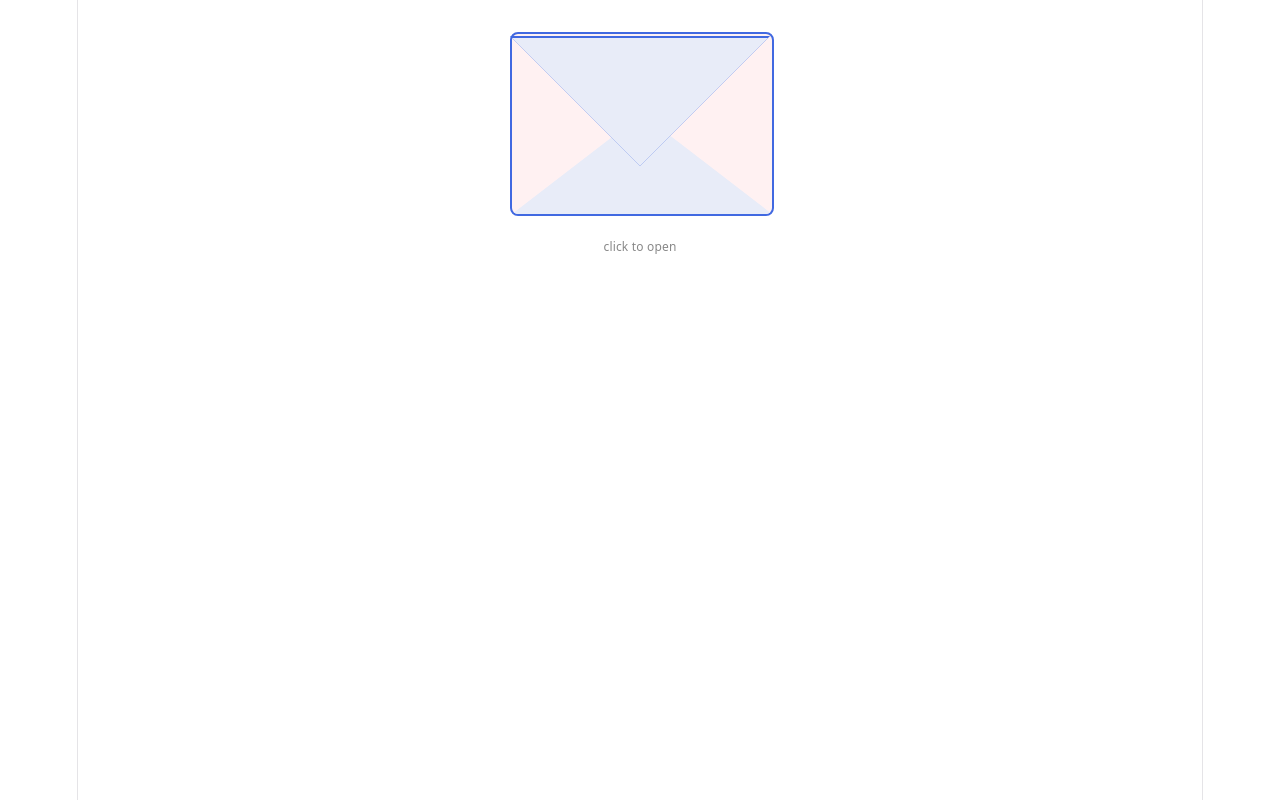
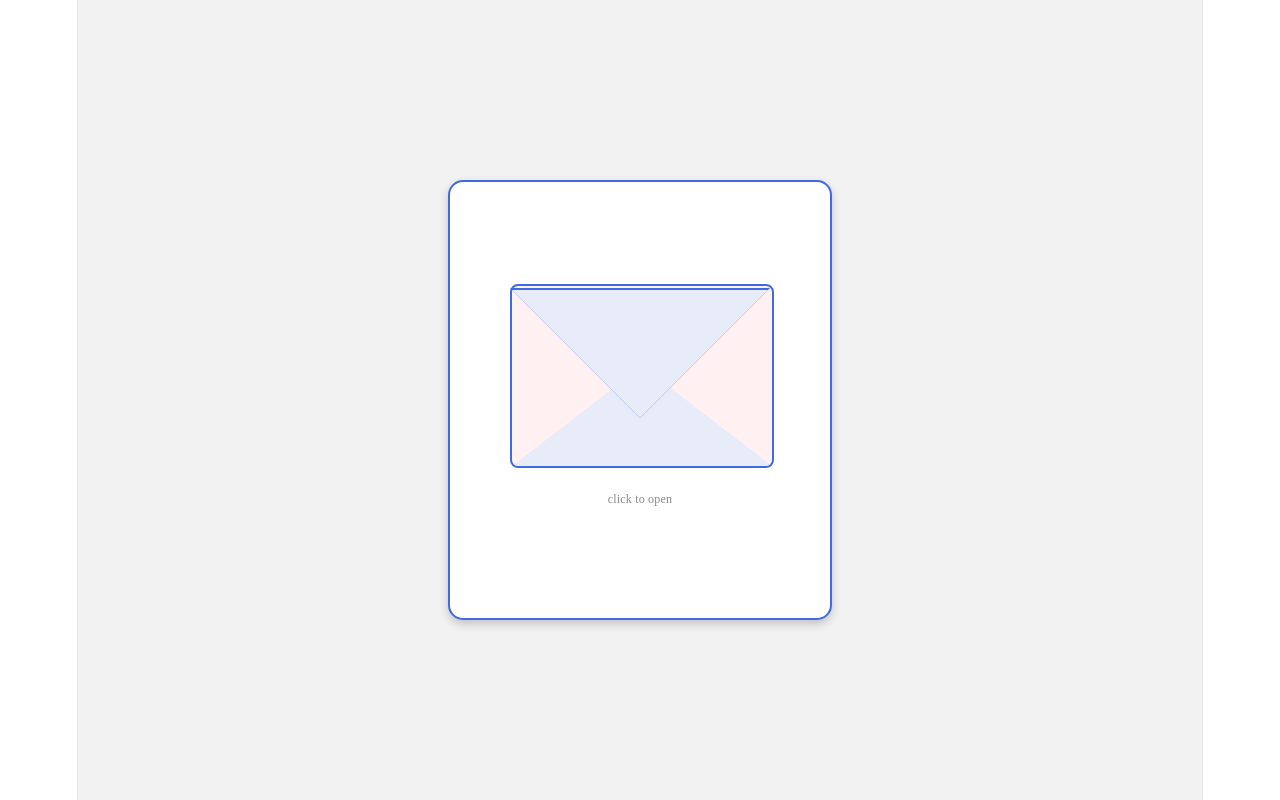
Before and after one commit to respartinez/hbd, a React (Vite) app: page /#/envelope in a window 1280 px wide. Built offline with nearby package versions, Linux system fonts and the light colour scheme.

Commit message:
update envelope

```diff
--- a/src/components/Envelope.jsx
+++ b/src/components/Envelope.jsx
@@ -5,6 +5,8 @@ function Envelope() {
   const [open, setOpen] = useState(false);
 
   return (
+    <div className="main-container">
+      <div className="envelope-container">
         <div className="envelope-wrapper" onClick={() => setOpen(!open)}>
           <div className={`envelope ${open ? "open" : ""}`}>
             <div className="flap">
@@ -20,6 +22,8 @@ function Envelope() {
           </div>
           <p className="hint">{open ? "click to close" : "click to open"}</p>
         </div>
+      </div>
+    </div>
   );
 }
 
--- a/src/styles/Envelope.css
+++ b/src/styles/Envelope.css
@@ -1,3 +1,21 @@
+.main-container {
+  min-height: 100vh;
+  display: flex;
+  flex-direction: column;
+  justify-content: center;
+  align-items: center;
+  background: #f2f2f2;
+}
+
+.envelope-container {
+  padding: 70px 60px;
+  background: white;
+  border-radius: 15px;
+  box-shadow: 0 4px 10px rgba(0, 0, 0, 0.2);
+  text-align: center;
+  border: 2px solid #4169E1;
+}
+
 .envelope-wrapper {
   display: flex;
   flex-direction: column;
```
Lines whose indentation alone changed are shown as unchanged.
